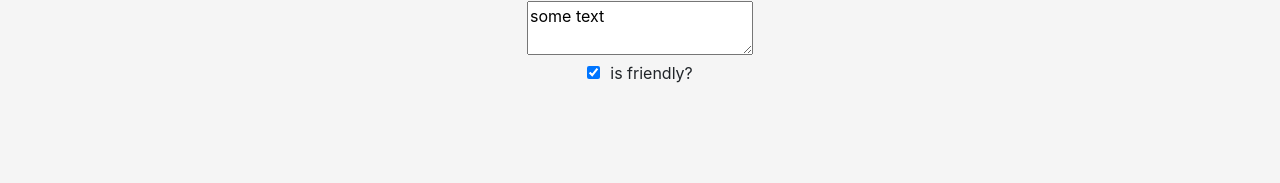
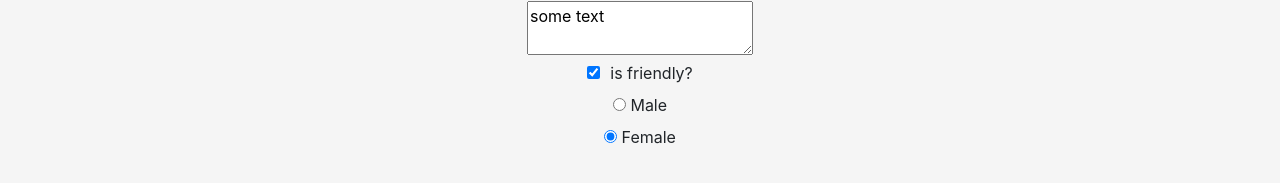
Before and after one commit to Fredrik93/react_tutorial, a React (Create React App) app: page /form in a window 1280 px wide. Shown: the part 373-556 px from the top of the page. Built offline with nearby package versions, Linux system fonts and the light colour scheme.

Commit message:
add radio btn

```diff
--- a/src/Components/Forms.js
+++ b/src/Components/Forms.js
@@ -84,6 +84,29 @@ class Forms extends React.Component {
                         onChange={this.handleChange}
                     />is friendly?
                 </label>
+
+                <br />
+                <label>
+                    <input
+                        type="radio"
+                        name="gender"
+                        value="male"
+                        checked={this.state.isFriendly}
+                        onChange={this.handleChange}
+                    /> Male
+                </label>
+                <br />
+                <label>
+                    <input
+                        type="radio"
+                        name="gender"
+                        value="female"
+                        checked={this.state.isFriendly}
+                        onChange={this.handleChange}
+                    /> Female
+                </label>
+
+
             </div>)
     }
 }
```
